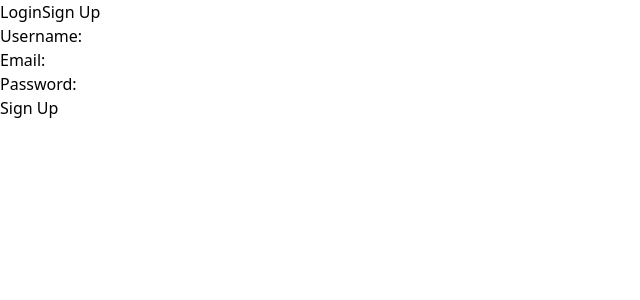
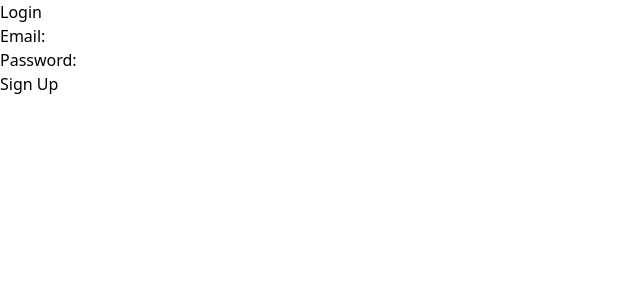
Before and after one commit to Avigail-Shklovsky/recipes, a Next.js app: page /loginPage in a window 1280 px wide. Shown: the top 300 px of the page, without its empty margins (0-640 px from the left). Built offline with nearby package versions, Linux system fonts and the light colour scheme.

Commit message:
update basic login component

```diff
--- a/src/app/components/LoginForm.tsx
+++ b/src/app/components/LoginForm.tsx
@@ -1,5 +1,4 @@
 "use client";
-import axios from "axios";
 import { useRouter } from "next/navigation";
 import React, { useState } from "react";
 import userStore, { UserState } from "@/app/store/use-store/userStore";
@@ -7,66 +6,25 @@ import userStore, { UserState } from "@/app/store/use-store/userStore";
 export const LoginForm = () => {
   const router = useRouter();
 
-  const [username, setUsername] = useState("");
   const [email, setEmail] = useState("");
   const [password, setPassword] = useState("");
   const [error, setError] = useState("");
   const [isLogin, setIsLogin] = useState(false);
   const setUser = userStore((state: UserState) => state.setUser);
 
-  const toggleForm = () => {
-    setIsLogin(!isLogin);
-  };
-
   const onSubmit = async (e: React.FormEvent) => {
     e.preventDefault();
-    if (isLogin) {
-      await login();
-    } else {
-      await signUp();
-    }
-  };
-
-  const signUp = async () => {
     try {
-      await axios.post(
-        "http://localhost:3000/api/postUser",
-        { username, email, password },
-        { headers: { "Content-Type": "application/json" } }
-      );
-      console.log("Signup successful");
-      setUser({ username, email, password });
+      // token checking
+      setUser({ email, password });
+      console.log("Signin successful");
       clearData();
     } catch (error) {
-      handleError(error, "Account creation failed.");
-    }
-  };
-
-  const login = async () => {
-    try {
-      const res = await axios.get(
-        `http://localhost:3000/api/getUserByEmail?email=${email}`
-      );
-
-      if (res.data.exists) {
-        if (password === res.data.user.password) {
-          setUser(res.data.user);
-          console.log("Signin successful");
-
-          clearData();
-        } else {
-          setError("Incorrect password. Please try again.");
-        }
-      } else {
-        setError("User does not exist with this email.");
-      }
-    } catch (error) {
-      handleError(error, "Error occurred while checking user.");
+      console.log("There is an error", error);
     }
   };
 
   const clearData = () => {
-    setUsername("");
     setEmail("");
     setPassword("");
     setError("");
@@ -77,54 +35,17 @@ export const LoginForm = () => {
     setIsLogin(false);
   };
 
-  const handleError = (error: unknown, defaultMessage: string) => {
-    if (axios.isAxiosError(error) && error.response?.status === 400) {
-      setError(error.response.data.message || defaultMessage);
-      setIsLogin(true);
-    } else {
-      setError("An unexpected error occurred. Please try again.");
-    }
-  };
-
   return (
     <div className="bg-slate-300 space-y-12 w-full h-[400px] text-black p-8">
       <div className="flex justify-center  space-x-4 mb-6">
         <button
-          onClick={toggleForm}
-          className={`px-6 py-2 text-xl font-semibold ${
-            isLogin
-              ? "bg-[#7864EA] text-white rounded-t-lg"
-              : "bg-transparent text-[#7864EA] border-b-2 border-[#7864EA]"
-          }`}
+          className={`px-6 py-2 text-xl font-semibold ${"bg-transparent text-[#7864EA] border-b-2 border-[#7864EA]"}`}
         >
           Login
-        </button>
-        <button
-          onClick={toggleForm}
-          className={`px-6 py-2 text-xl font-semibold ${
-            !isLogin
-              ? "bg-[#7864EA] text-white rounded-t-lg"
-              : "bg-transparent text-[#7864EA] border-b-2 border-[#7864EA]"
-          }`}
-        >
-          Sign Up
         </button>
       </div>
 
       <form onSubmit={onSubmit}>
-        {!isLogin && (
-          <div className="grid w-full items-center gap-1.5">
-            <label htmlFor="username">Username:</label>
-            <input
-              className="w-full"
-              required
-              value={username}
-              onChange={(e) => setUsername(e.target.value)}
-              id="username"
-              type="text"
-            />
-          </div>
-        )}
         <div className="grid w-full items-center gap-1.5">
           <label htmlFor="email">Email:</label>
           <input
--- a/src/app/store/use-store/userStore.ts
+++ b/src/app/store/use-store/userStore.ts
@@ -10,14 +10,13 @@ export interface UserState {
 
 const useStore = create<UserState>((set, get) => ({
   currentUser: {
-    username: "",
     email: "",
     password: "",
   },
 
   getCurrentUser: () => {
     const user = get().currentUser;
-    if (user.username === '' && user.password === '') {
+    if (user.email === '' && user.password === '') {
       return null;
     }
     return user;
@@ -30,7 +29,7 @@ const useStore = create<UserState>((set, get) => ({
 
   logout: () =>
     set(() => ({
-      currentUser: { username: "", email: "", password: "" },
+      currentUser: {  email: "", password: "" },
     })),
 }));
 
--- a/src/app/types/userType.ts
+++ b/src/app/types/userType.ts
@@ -1,5 +1,4 @@
 export default interface UserType{
-    username:string,
     email:string,
     password:string
 }
```
